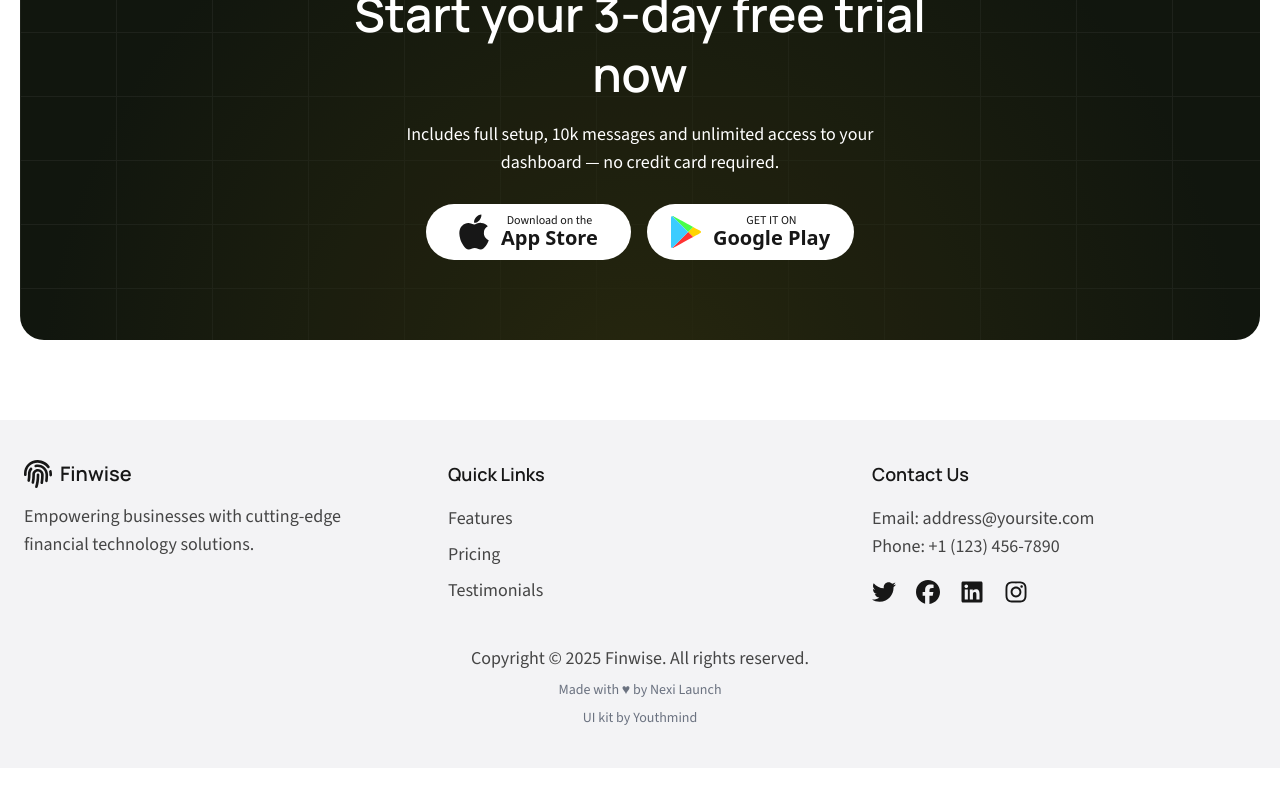
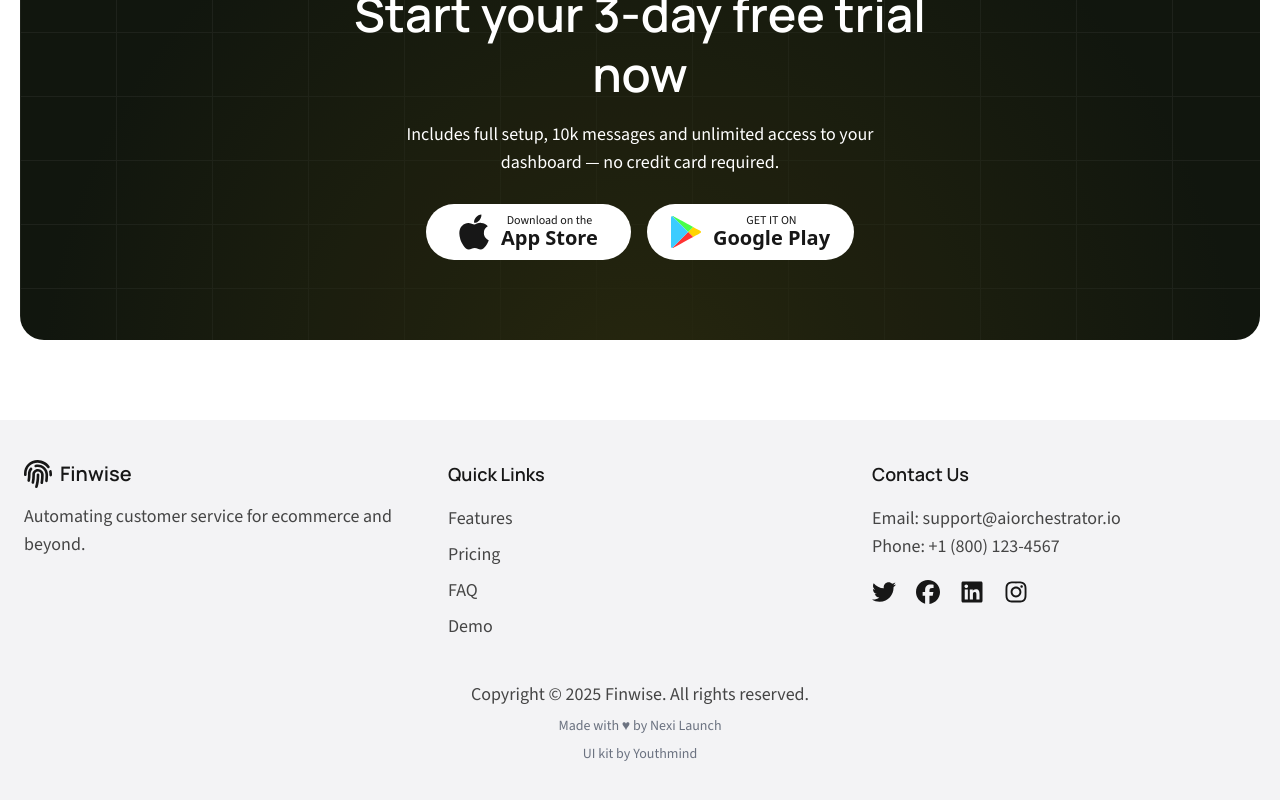
Before and after one commit to Ortannu/finwise-saas-landing-page, a Next.js app: page / in a window 1280 px wide. Shown: the part 5185-5985 px from the top of the page. Before the commit the page ends 5953 px from the top, so only its background shows below. Built offline with nearby package versions, Linux system fonts and the light colour scheme.

Commit message:
Update footer.ts

```diff
--- a/src/data/footer.ts
+++ b/src/data/footer.ts
@@ -7,31 +7,19 @@ export const footerDetails: {
   telephone: string;
   socials: ISocials;
 } = {
-    subheading: "Empowering businesses with cutting-edge financial technology solutions.",
+  subheading: "Automating customer service for ecommerce and beyond.",
   quickLinks: [
-        {
-            text: "Features",
-            url: "#features"
+    { text: "Features", url: "#features" },
+    { text: "Pricing", url: "#pricing" },
+    { text: "FAQ", url: "#faq" },
+    { text: "Demo", url: "#demo" },
+  ],
+  email: 'support@aiorchestrator.io',
+  telephone: '+1 (800) 123-4567',
+  socials: {
+    twitter: 'https://twitter.com/aiorchestrator',
+    facebook: 'https://facebook.com/aiorchestrator',
+    linkedin: 'https://www.linkedin.com/company/aiorchestrator',
+    instagram: 'https://instagram.com/aiorchestrator',
   },
-        {
-            text: "Pricing",
-            url: "#pricing"
-        },
-        {
-            text: "Testimonials",
-            url: "#testimonials"
-        }
-    ],
-    email: 'address@yoursite.com',
-    telephone: '+1 (123) 456-7890',
-    socials: {
-        // github: 'https://github.com',
-        // x: 'https://twitter.com/x',
-        twitter: 'https://twitter.com/Twitter',
-        facebook: 'https://facebook.com',
-        // youtube: 'https://youtube.com',
-        linkedin: 'https://www.linkedin.com',
-        // threads: 'https://www.threads.net',
-        instagram: 'https://www.instagram.com',
-    }
-}
+};
```
Lines whose indentation alone changed are shown as unchanged.
